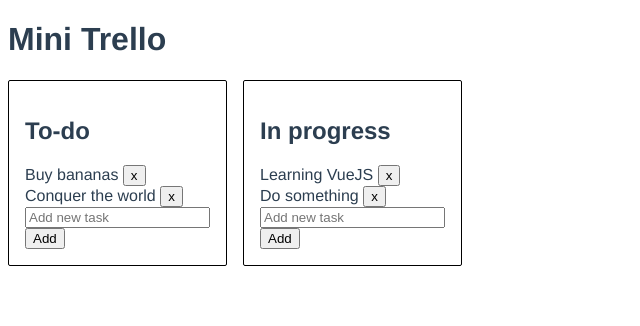
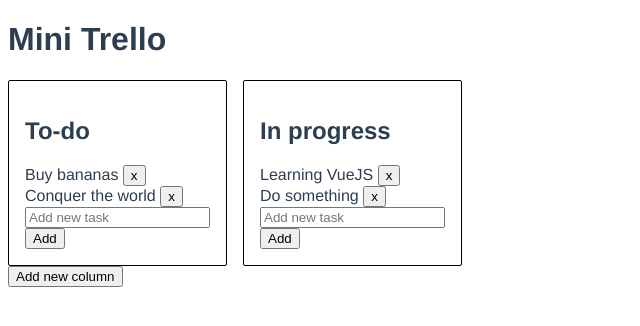
Before and after one commit to vincentnavetat/mini-trello, a Vue app: page / in a window 1280 px wide. Shown: the top 326 px of the page, without its empty margins (0-640 px from the left). Built offline with nearby package versions, Linux system fonts and the light colour scheme.

Commit message:
Basic add new col feature

```diff
--- a/src/App.vue
+++ b/src/App.vue
@@ -8,6 +8,8 @@
       <column v-for="(column, index) in columns" v-bind:column="column" v-bind:key="index" :columns="columns">
       </column>
     </div>
+
+    <button @click="addColumn()">Add new column</button>
   </main>
 </template>
 
@@ -46,6 +48,14 @@ export default {
         },
       ],
     }
+  },
+  methods: {
+    addColumn() {
+      this.columns.push({
+        title: 'New col!',
+        tasks: [],
+      });
+    },
   }
 }
 </script>
```
